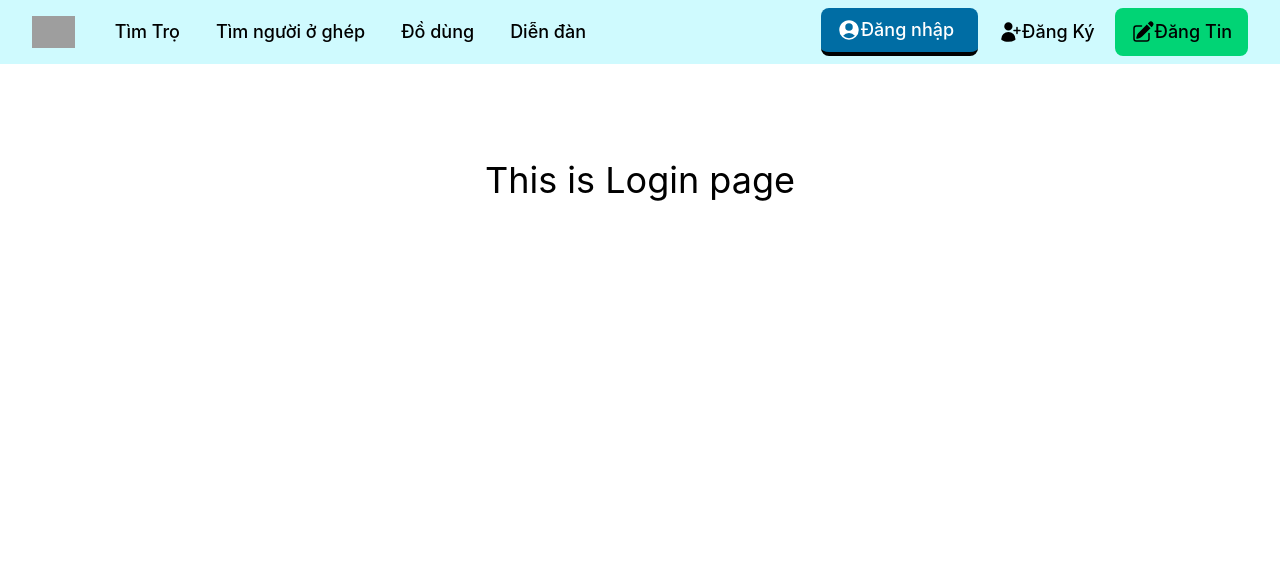
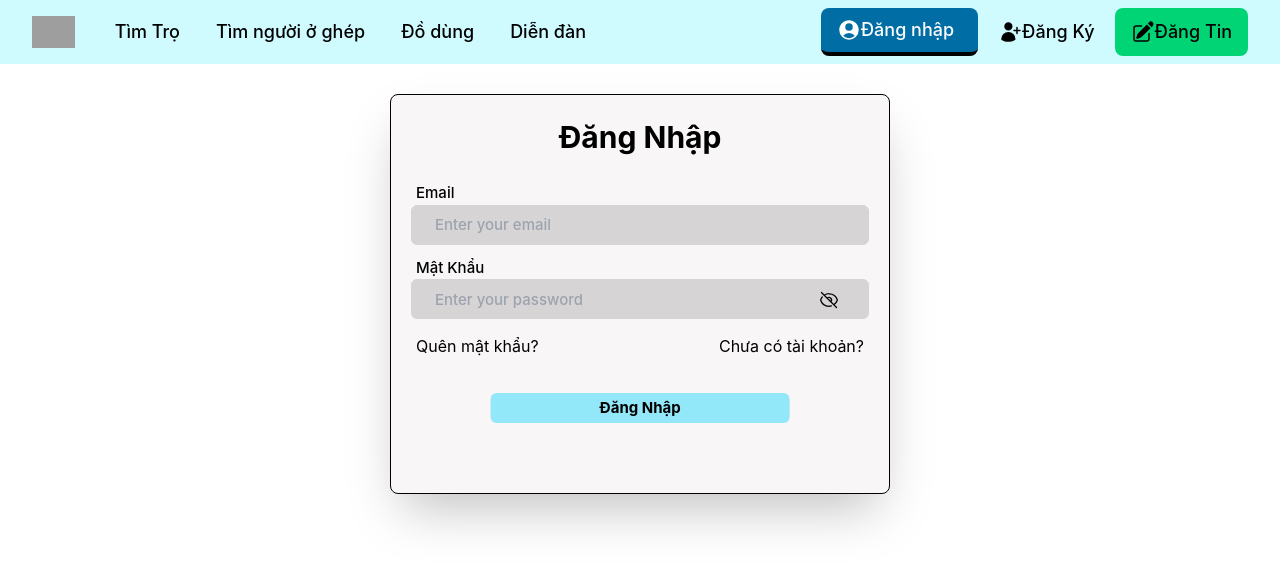
Before and after one commit to Khaipn888/Project3, a React (Create React App) app in the folder client/: page /Login in a window 1280 px wide. Shown: the top 568 px of the page. Built offline with nearby package versions, Linux system fonts and the light colour scheme; grey boxes are pictures that could not be loaded.

Commit message:
done login interface

```diff
--- a/client/src/assets/headerStyles.css
+++ b/client/src/assets/headerStyles.css
@@ -16,3 +16,6 @@ svg {
 .dang-tin{
     background-color: #01d475;
 }
+.dang-tin :hover {
+    background-color: red;
+}
--- /dev/null
+++ b/client/src/assets/loginStyles.css
@@ -0,0 +1,84 @@
+@tailwind base;
+@tailwind components;
+@tailwind utilities;
+
+.login-container {
+    max-width: 500px;
+    height: 400px;
+    margin: 30px auto;
+    background-color: rgb(248, 246, 246);
+    border: 0.5px solid rgb(0, 0, 0);
+    box-shadow: 10px;
+    position: relative;
+}
+
+.login-form {
+    display: block;
+    margin: auto 20px;
+    width: auto;
+
+}
+
+.login-header {
+    color: rgb(0, 0, 0);
+    font-weight: 700;
+    text-align: center;
+    padding: 20px auto;
+    margin: 20px auto;
+    font-size: 30px;
+}
+.eye {
+    width: 20px;
+    position: absolute;
+    right: 30px;
+    top: 47%;
+    cursor: pointer;
+}
+
+
+.input {
+    width: 100%;
+    margin-bottom: 10px;
+    height: 40px;
+    background-color: rgb(214, 212, 212);
+    padding: 5px 15px;
+    border: 1px solid rgb(214, 212, 212) ;
+}
+ .input :focus{
+    border-color: blue!important;
+ }
+
+button {
+    background-color: rgb(146, 231, 248)!important;
+    color: black;
+    width: 60%;
+    margin: 30px auto;
+    height: 30px;
+    font-size: 15px;
+    font-weight: bold;
+    position: absolute;
+    left: 50%;
+    transform: translateX(-50%);
+}
+.button-login :hover {
+    background-color: #fb0000;
+}
+label {
+    font-size: 15px;
+    font-weight: 500;
+    margin-left: 5px;
+    margin-bottom: 5px;
+}
+.fogot-pass {
+    margin: 5px;
+}
+.input-pass {
+    position: relative;
+
+}
+.password {
+    position: relative;
+}
+.hidden {
+    display: none;
+}
--- a/client/src/components/Header.js
+++ b/client/src/components/Header.js
@@ -60,7 +60,7 @@ export default function Header() {
                         </div>
                       </NavLink>
                       <NavLink className='font-medium rounded-lg text-lg navlink dang-tin' to='/Post'>
-                        <div className=' flex px-4 py-2 rounded-lg navlink items-center ' >
+                        <div className=' flex px-4 py-2 rounded-lg navlink items-center '>
                           <svg xmlns="http://www.w3.org/2000/svg" viewBox="0 0 24 24" fill="currentColor" className="w-6 h-6">
                             <path d="M21.731 2.269a2.625 2.625 0 00-3.712 0l-1.157 1.157 3.712 3.712 1.157-1.157a2.625 2.625 0 000-3.712zM19.513 8.199l-3.712-3.712-8.4 8.4a5.25 5.25 0 00-1.32 2.214l-.8 2.685a.75.75 0 00.933.933l2.685-.8a5.25 5.25 0 002.214-1.32l8.4-8.4z" />
                             <path d="M5.25 5.25a3 3 0 00-3 3v10.5a3 3 0 003 3h10.5a3 3 0 003-3V13.5a.75.75 0 00-1.5 0v5.25a1.5 1.5 0 01-1.5 1.5H5.25a1.5 1.5 0 01-1.5-1.5V8.25a1.5 1.5 0 011.5-1.5h5.25a.75.75 0 000-1.5H5.25z" />
--- a/client/src/containers/Login.js
+++ b/client/src/containers/Login.js
@@ -1,13 +1,107 @@
 import Header from "../components/Header";
+import "../assets/loginStyles.css";
+import { NavLink } from "react-router-dom";
+import { useState } from "react";
 function Login() {
-    return (
-        <div>
-            <Header/>
-            <div className="text-4xl text-center mt-24">
-                This is Login page
+//   const input = document.querySelector(".input-pass");
+//   const eyeOpen = document.querySelector(".eye-open");
+//   const eyeClose = document.querySelector(".eye-close");
+//   console.log(eyeClose);
+
+//   eyeClose.addEventListener("click", function(){
+//     eyeOpen.classList.remove("hidden");
+//     eyeClose.classList.add("hidden");
+//   });
+
+    const [show, setShow] = useState(false);
+    const handleShowPass = () => {
+        setShow(!show);
+    }
+
+  return (
+    <div>
+      <Header />
+      <div className="login-container shadow-2xl rounded-lg">
+        <div className="bg-login">
+          <div className="login-form items-center">
+            <div className="login-header">
+              <h1>Đăng Nhập</h1>
             </div>
+            <form action="">
+              <div className="email">
+                <label htmlFor="email" className="email-label">
+                  Email
+                  <input
+                    type="email"
+                    id="email"
+                    placeholder="  Enter your email"
+                    className="input rounded-md"
+                  />
+                </label>
+              </div>
+              <div className="password">
+                <label htmlFor="password" className="pass-label">
+                  Mật Khẩu
+                  <input
+                    type={show?'text':'password'}
+                    id="password"
+                    placeholder="  Enter your password"
+                    className="input input-pass rounded-md"
+                  />
+                  <svg
+                    xmlns="http://www.w3.org/2000/svg"
+                    fill="none"
+                    viewBox="0 0 24 24"
+                    stroke-width="1.5"
+                    stroke="currentColor"
+                    className={`eye eye-open ${show? "hidden" : ""}`}
+                    id="eye-close"
+                    onClick={handleShowPass}
+                  >
+                    <path
+                      stroke-linecap="round"
+                      stroke-linejoin="round"
+                      d="M3.98 8.223A10.477 10.477 0 001.934 12C3.226 16.338 7.244 19.5 12 19.5c.993 0 1.953-.138 2.863-.395M6.228 6.228A10.45 10.45 0 0112 4.5c4.756 0 8.773 3.162 10.065 7.498a10.523 10.523 0 01-4.293 5.774M6.228 6.228L3 3m3.228 3.228l3.65 3.65m7.894 7.894L21 21m-3.228-3.228l-3.65-3.65m0 0a3 3 0 10-4.243-4.243m4.242 4.242L9.88 9.88"
+                    />
+                  </svg>
+                  <svg
+                    xmlns="http://www.w3.org/2000/svg"
+                    fill="none"
+                    viewBox="0 0 24 24"
+                    stroke-width="1.5"
+                    stroke="currentColor"
+                    className={`eye eye-open ${show? "" : "hidden"}`}
+                    id="eye-open"
+                    onClick={handleShowPass}
+                  >
+                    <path
+                      stroke-linecap="round"
+                      stroke-linejoin="round"
+                      d="M2.036 12.322a1.012 1.012 0 010-.639C3.423 7.51 7.36 4.5 12 4.5c4.638 0 8.573 3.007 9.963 7.178.07.207.07.431 0 .639C20.577 16.49 16.64 19.5 12 19.5c-4.638 0-8.573-3.007-9.963-7.178z"
+                    />
+                    <path
+                      stroke-linecap="round"
+                      stroke-linejoin="round"
+                      d="M15 12a3 3 0 11-6 0 3 3 0 016 0z"
+                    />
+                  </svg>
+                </label>
+              </div>
+              <div className="fogot-pass relative flex items-center justify-between">
+                <NavLink to="/">Quên mật khẩu?</NavLink>
+                <NavLink to="/Register">Chưa có tài khoản?</NavLink>
+              </div>
+              <button
+                type="submit"
+                className=" button-login rounded-md bg-green"
+              >
+                Đăng Nhập
+              </button>
+            </form>
+          </div>
         </div>
-
-    )
+      </div>
+    </div>
+  );
 }
 export default Login;
```
Also changed, not shown: client/src/index.css (line endings or trailing spaces).
